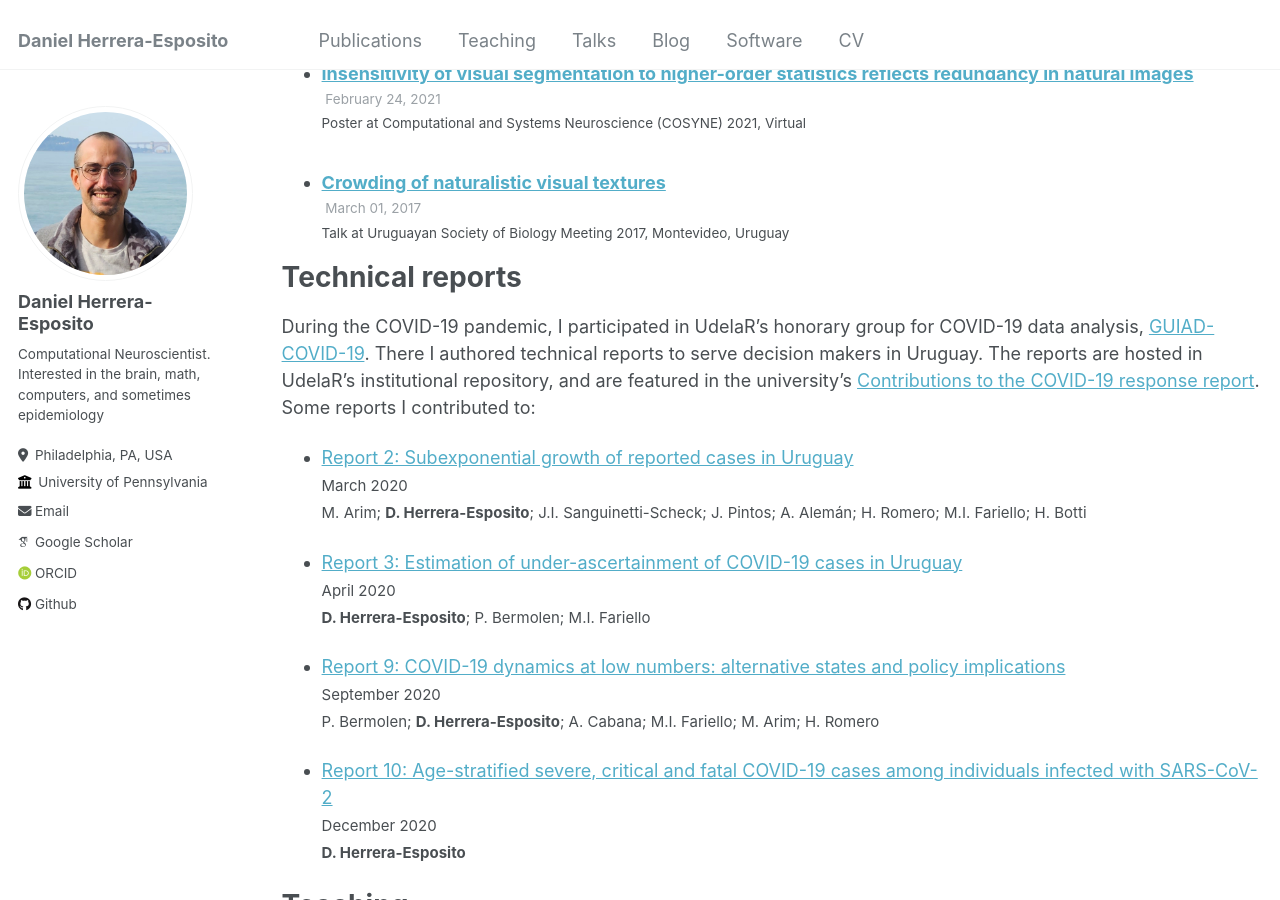
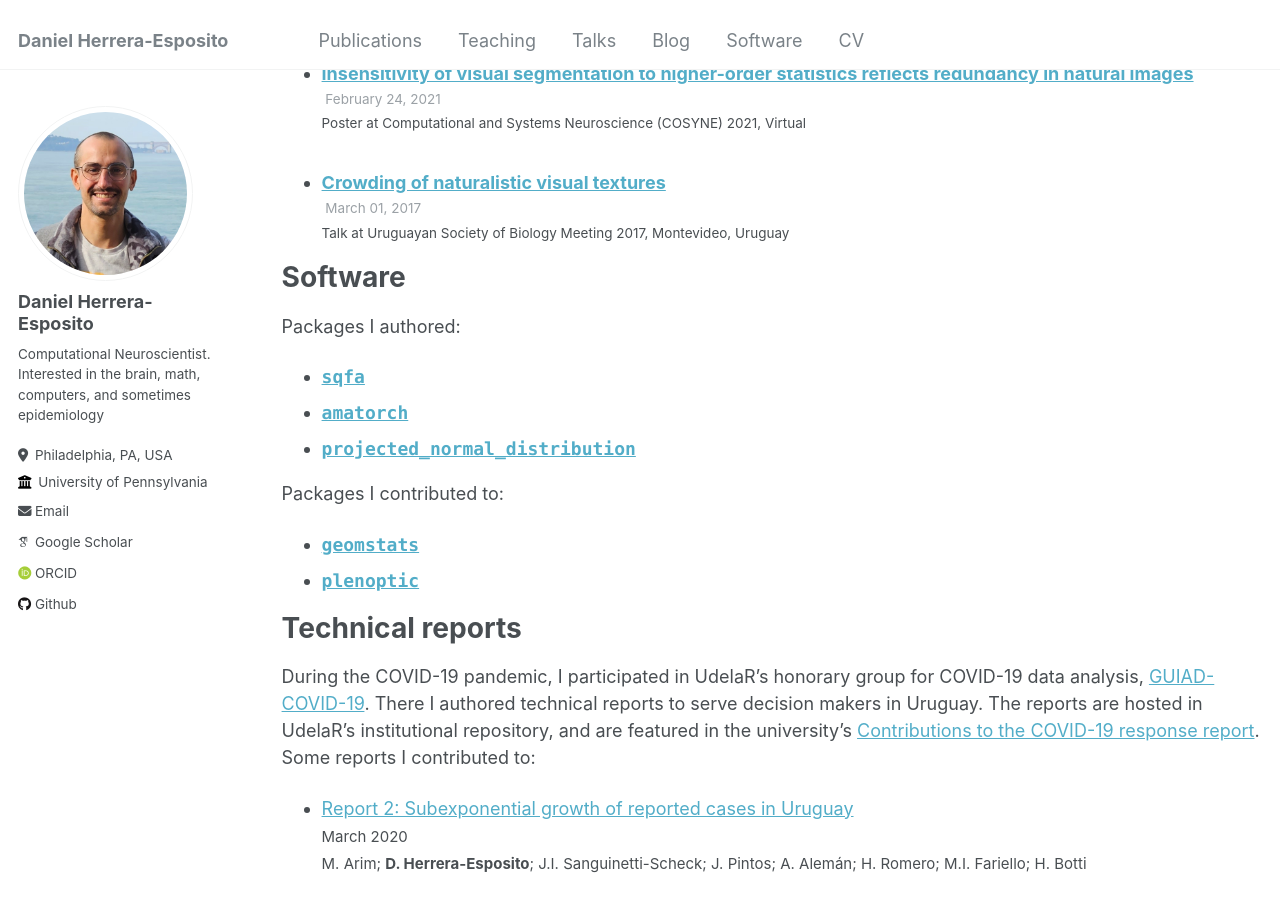
Before and after one commit to dherrera1911/dherrera1911.github.io, a Jekyll site: the page built from _pages/cv.md, in a window 1280 px wide and 900 px high, scrolled down 3104 px. Built offline with Jekyll 4.4.1, drawn with Linux system fonts in a browser that asks for light colours; some web fonts are replaced.

Commit message:
Add software to CV

```diff
--- a/_pages/cv.md
+++ b/_pages/cv.md
@@ -63,6 +63,21 @@ Talks
   <ul>{% for post in site.talks reversed %}
     {% include archive-single-talk-cv.html  %}
   {% endfor %}</ul>
+
+
+Software
+======
+
+Packages I authored:
+
+- [**`sqfa`**](https://sqfa.readthedocs.io/en/latest/)
+- [**`amatorch`**](https://amatorch.readthedocs.io/en/latest/)
+- [**`projected_normal_distribution`**](https://github.com/dherrera1911/projected_normal_distribution)
+
+Packages I contributed to:
+
+- [**`geomstats`**](https://geomstats.github.io/)
+- [**`plenoptic`**](https://plenoptic.readthedocs.io/en/latest/)
 
 
 Technical reports
```
